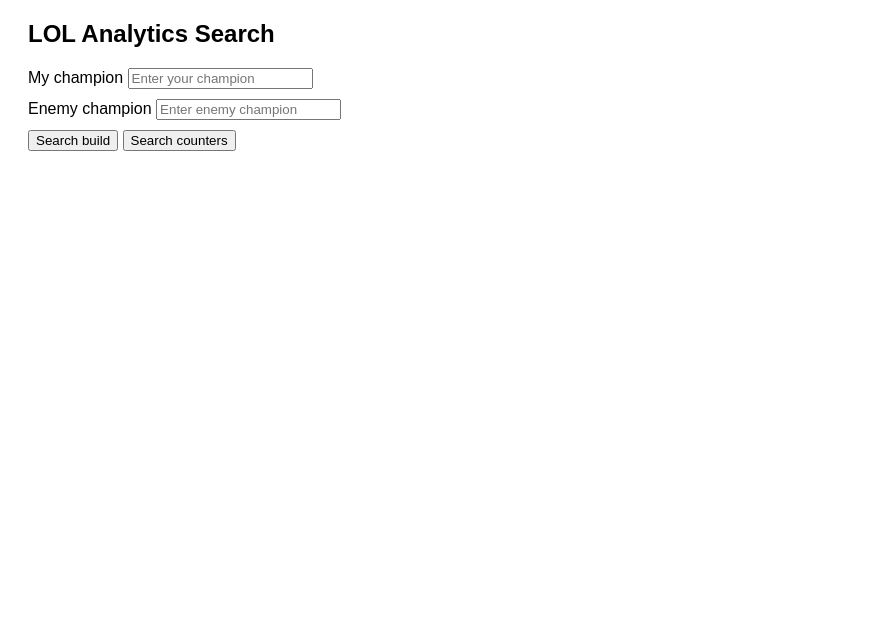
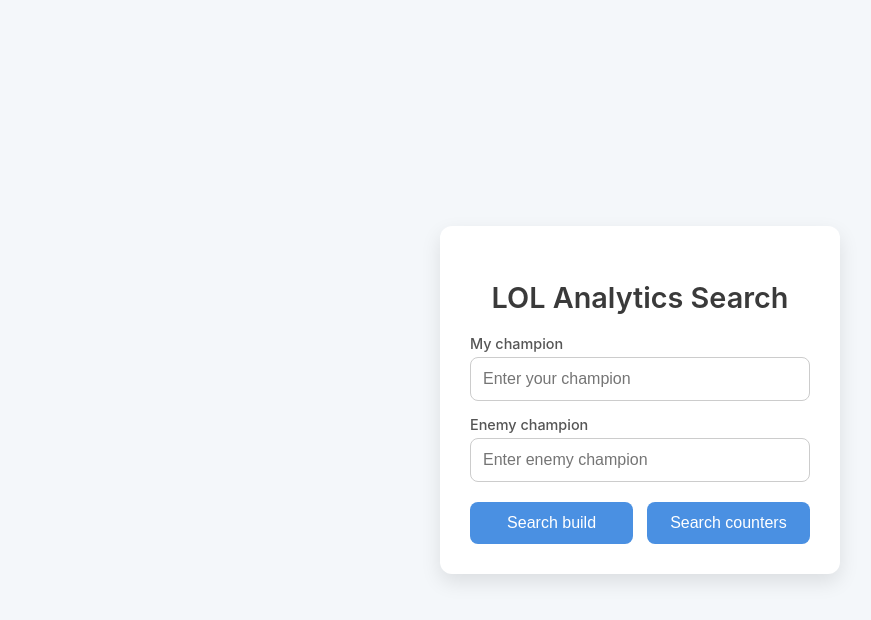
Before and after one commit to ivanoviliyan/lolanaliticssearch.github.io, a plain HTML site: page index.html in a window 1280 px wide. Shown: the whole page, without its empty margins (0-871 px from the left). Drawn offline with Linux system fonts and the light colour scheme; no server answers.

Commit message:
Update index.html

```diff
--- a/index.html
+++ b/index.html
@@ -4,18 +4,7 @@
     <meta charset="UTF-8">
     <meta name="viewport" content="width=device-width, initial-scale=1.0">
     <title>LOL Analytics Search</title>
-    <style>
-        .window {
-            font-family: Arial, sans-serif;
-            margin: 20px;
-        }
-        .input-line {
-            margin-bottom: 10px;
-        }
-        .buttons {
-            margin-top: 10px;
-        }
-    </style>
+    <link rel="stylesheet" href="style.css">
 </head>
 <body>
     <div class="window">
```
